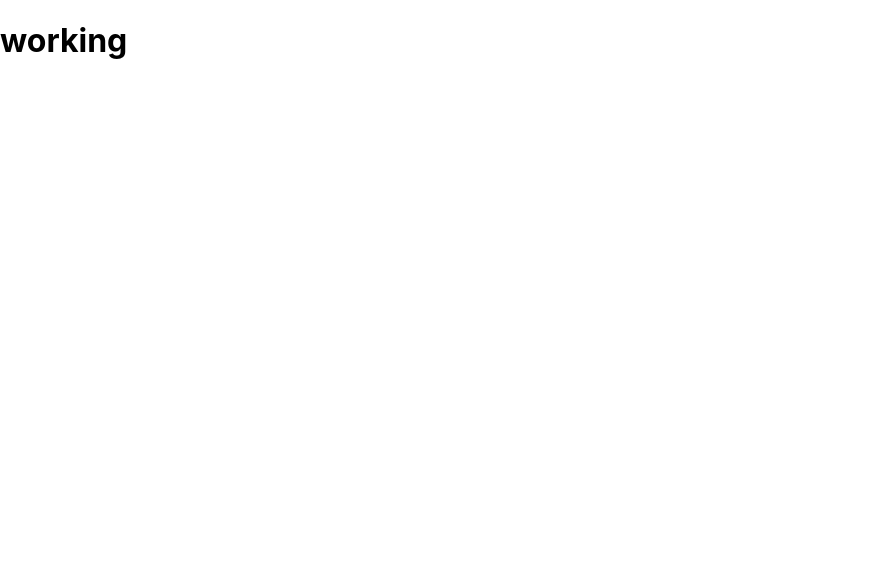
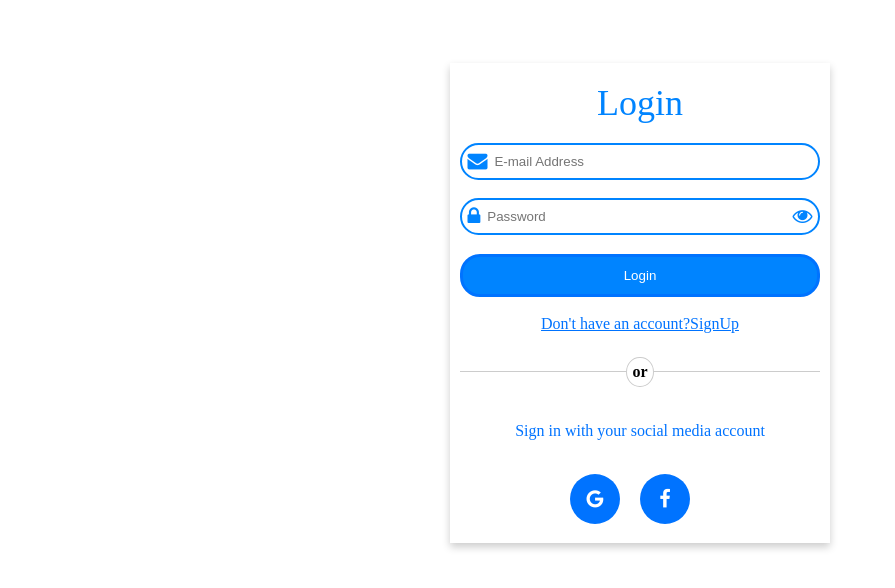
Before and after one commit to singhtalwinder/ChatApp, a React (Create React App) app in the folder view/: page / in a window 1280 px wide. Shown: the top 588 px of the page, without its empty margins (0-895 px from the left). Built offline with nearby package versions, Linux system fonts and the light colour scheme.

Commit message:
Added signIn component

```diff
--- a/view/public/index.html
+++ b/view/public/index.html
@@ -3,6 +3,10 @@
 	<head>
 		<meta charset="utf-8" />
 		<link rel="icon" href="%PUBLIC_URL%/favicon.ico" />
+		<link
+			rel="stylesheet"
+			href="https://cdnjs.cloudflare.com/ajax/libs/font-awesome/4.7.0/css/font-awesome.min.css"
+		/>
 		<meta name="viewport" content="width=device-width, initial-scale=1" />
 		<meta name="theme-color" content="#000000" />
 		<meta
--- a/view/src/App.js
+++ b/view/src/App.js
@@ -1,6 +1,17 @@
 import React from "react";
+import { BrowserRouter as Router, Switch, Route } from "react-router-dom";
+import SignIn from "../src/components/SignIn";
+
 function App() {
-	return <h1>working</h1>;
+	return (
+		<React.Fragment>
+			<Router>
+				<Switch>
+					<Route exact path="/" component={SignIn} />
+				</Switch>
+			</Router>
+		</React.Fragment>
+	);
 }
 
 export default App;
--- /dev/null
+++ b/view/src/components/SignIn.js
@@ -0,0 +1,68 @@
+import React, { useState } from "react";
+import { Link } from "react-router-dom";
+import IconInput from "./IconInput";
+import PasswordToggler from "./PasswordToggler";
+
+function SignIn() {
+	const [data, setData] = useState({
+		email: "",
+		password: "",
+	});
+
+	const handleChange = (event) => {
+		setData({ ...data, [event.target.name]: event.target.value });
+	};
+
+	const handleSubmit = async (event) => {
+		event.preventDefault();
+		// try {
+		// 	await axios.post("/api/user/sign-in", data);
+		// 	props.history.push("/dashboard");
+		// } catch (err) {
+		// 	if (err.response) {
+		// 		alert(err.response.data);
+		// 	} else {
+		// 		alert("Network error");
+		// 	}
+		// }
+	};
+
+	return (
+		<form className="signin-form card">
+			<h1>Login</h1>
+			<IconInput
+				type="email"
+				name="email"
+				placeholder="E-mail Address"
+				icon="fa fa-envelope"
+				onChange={handleChange}
+			/>
+			<IconInput
+				type="password"
+				name="password"
+				placeholder="Password"
+				icon="fa fa-lock"
+				onChange={handleChange}
+				endIcon={PasswordToggler}
+			/>
+			<button className="login-btn">Login</button>
+			<Link className="link" to="/signup">
+				Don't have an account?SignUp
+			</Link>
+			<div className="seperator">
+				<b>or</b>
+			</div>
+			<p>Sign in with your social media account</p>
+			<div className="social-icon">
+				<button type="button">
+					<i className="fa fa-google"></i>
+				</button>
+				<button type="button">
+					<i className="fa fa-facebook"></i>
+				</button>
+			</div>
+		</form>
+	);
+}
+
+export default SignIn;
--- a/view/src/index.css
+++ b/view/src/index.css
@@ -1,13 +1,111 @@
-body {
-  margin: 0;
-  font-family: -apple-system, BlinkMacSystemFont, 'Segoe UI', 'Roboto', 'Oxygen',
-    'Ubuntu', 'Cantarell', 'Fira Sans', 'Droid Sans', 'Helvetica Neue',
-    sans-serif;
-  -webkit-font-smoothing: antialiased;
-  -moz-osx-font-smoothing: grayscale;
+* {
+	box-sizing: border-box;
 }
 
-code {
-  font-family: source-code-pro, Menlo, Monaco, Consolas, 'Courier New',
-    monospace;
+.signin-form {
+	padding: 10px;
+	width: 95%;
+	height: 75vh;
+	margin: auto;
+	margin-top: 10%;
+	display: flex;
+	flex-flow: column nowrap;
+	align-items: center;
+	justify-content: space-around;
 }
+
+.signin-form h1 {
+	margin-top: -0px;
+	margin-bottom: -0px;
+	font-size: 36px;
+	color: #0084ff;
+	font-weight: normal;
+}
+
+.login-btn {
+	width: 100%;
+	border-radius: 20px;
+	padding: 11px 40px;
+	background-color: #0084ff;
+	color: #fff;
+	border: 3px solid #0073ff;
+	cursor: pointer;
+	outline: none;
+}
+
+.login-btn:active {
+	background-color: #0073ff;
+	color: #fff;
+	transition: 0.3s;
+}
+
+.signin-form .seperator {
+	width: 100%;
+	border-top: 1px solid #ccc;
+	display: flex;
+	justify-content: center;
+	margin-top: 20px;
+}
+
+.link {
+	color: #0073ff;
+}
+
+.signin-form .seperator b {
+	padding: 5px;
+	border: 1px solid #ccc;
+	border-radius: 50%;
+	background-color: white;
+	margin-top: -15px;
+}
+
+.signin-form p {
+	font-size: 16px;
+	color: #0073ff;
+}
+
+.signin-form .social-icon button {
+	font-size: 20px;
+	color: white;
+	height: 50px;
+	width: 50px;
+	background: #0073ff;
+	border-radius: 60%;
+	border: none;
+	cursor: pointer;
+}
+
+.signin-form .social-icon > button {
+	margin-right: 20px;
+}
+
+.card {
+	box-shadow: 0 4px 8px 0 rgba(0, 0, 0, 0.2);
+	transition: 0.3s;
+}
+
+.card:hover {
+	box-shadow: 0 14px 18px 0 rgba(0, 0, 0, 0.2);
+}
+
+@media screen and (min-width: 700px) {
+	.signin-form {
+		width: 80%;
+		height: 60vh;
+	}
+}
+
+@media screen and (min-width: 1000px) {
+	.signin-form {
+		width: 60%;
+		height: 50vh;
+	}
+}
+
+@media screen and (min-width: 1200px) {
+	.signin-form {
+		margin-top: 5%;
+		width: 30%;
+		height: 60vh;
+	}
+}
```
Lines whose indentation alone changed are shown as unchanged.
